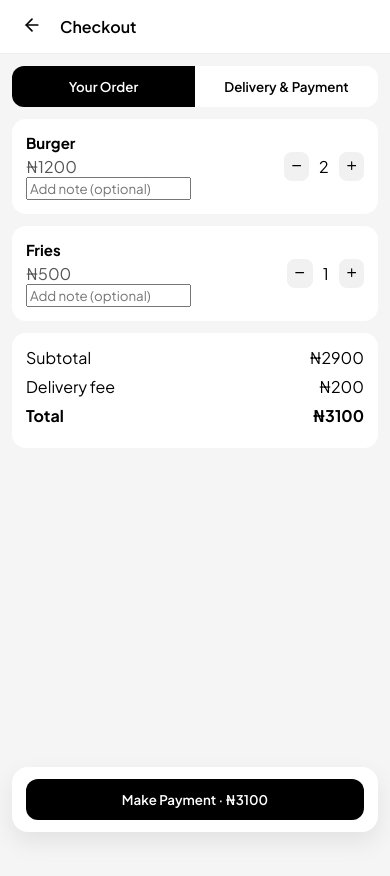
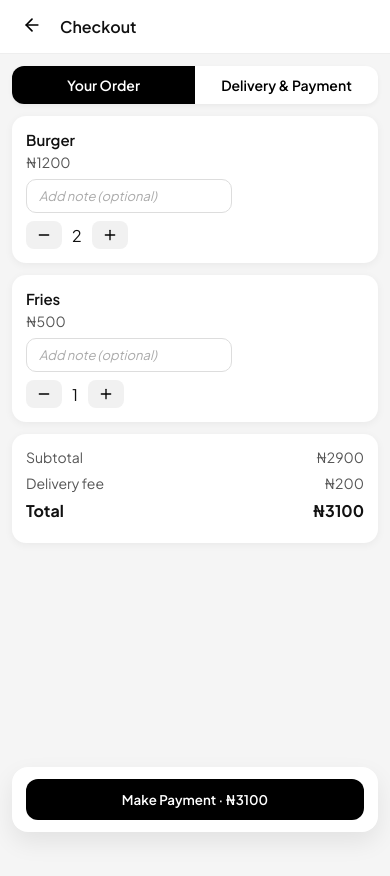
Before and after one commit to ay30bg/droppa, a React (Create React App) app: page /checkout in a window 390 px wide. Shown: the top 876 px of the page. Built offline with nearby package versions, Linux system fonts and the light colour scheme.

Commit message:
Update checkout.css

```diff
--- a/src/styles/checkout.css
+++ b/src/styles/checkout.css
@@ -1,11 +1,13 @@
+/* ================= BASE ================= */
 .co-page {
   min-height: 100vh;
   background: #f5f5f5;
   padding-bottom: 96px;
   font-family: -apple-system, BlinkMacSystemFont, "Inter", sans-serif;
+  color: #111;
 }
 
-/* HEADER */
+/* ================= HEADER ================= */
 .co-header {
   position: sticky;
   top: 0;
@@ -13,6 +15,8 @@
   background: #fff;
   padding: 14px 16px;
   border-bottom: 1px solid #eee;
+  display: flex;
+  align-items: center;
 }
 
 .co-header-left {
@@ -24,6 +28,7 @@
 .co-back {
   background: none;
   border: none;
+  cursor: pointer;
 }
 
 .co-title {
@@ -31,13 +36,14 @@
   font-size: 16px;
 }
 
-/* TABS */
+/* ================= TABS ================= */
 .co-tabs {
   display: flex;
   margin: 12px;
   background: #fff;
   border-radius: 12px;
   overflow: hidden;
+  box-shadow: 0 2px 5px rgba(0,0,0,0.05);
 }
 
 .co-tabs button {
@@ -47,6 +53,7 @@
   background: none;
   font-weight: 600;
   cursor: pointer;
+  transition: background 0.2s;
 }
 
 .co-tabs button.active {
@@ -54,7 +61,7 @@
   color: #fff;
 }
 
-/* ORDER ITEM */
+/* ================= ORDER ITEM ================= */
 .co-order-item {
   background: #fff;
   margin: 0 12px 12px;
@@ -62,20 +69,43 @@
   border-radius: 14px;
   display: flex;
   justify-content: space-between;
-  align-items: center;
+  align-items: flex-start;
+  box-shadow: 0 2px 8px rgba(0,0,0,0.05);
 }
 
-.co-order-item h4 {
+.co-item-details {
+  flex: 1;
+  margin-right: 12px;
+}
+
+.co-item-details h4 {
   margin: 0;
   font-size: 15px;
+  font-weight: 600;
 }
 
-.co-order-item p {
-  margin: 4px 0 0;
+.co-item-details p {
+  margin: 4px 0 8px;
   color: #555;
+  font-size: 14px;
 }
 
-/* QTY */
+.co-note {
+  width: 100%;
+  border: 1px solid #ddd;
+  border-radius: 10px;
+  padding: 8px 12px;
+  font-size: 13px;
+  color: #555;
+  outline: none;
+}
+
+.co-note::placeholder {
+  color: #aaa;
+  font-style: italic;
+}
+
+/* ================= QUANTITY BOX ================= */
 .co-qty-box {
   display: flex;
   align-items: center;
@@ -85,22 +115,49 @@
 .co-qty-box button {
   background: #f1f1f1;
   border: none;
-  padding: 6px;
+  padding: 6px 10px;
   border-radius: 8px;
   cursor: pointer;
+  display: flex;
+  align-items: center;
+  justify-content: center;
+  font-size: 16px;
 }
 
-/* INPUTS */
-.co-input {
-  width: 100%;
-  border: 1px solid #ddd;
-  border-radius: 10px;
-  padding: 12px;
-  font-size: 14px;
-  margin-top: 8px;
+/* ================= CARDS / SUMMARY ================= */
+.co-card {
+  background: #fff;
+  margin: 0 12px 12px;
+  padding: 14px;
+  border-radius: 14px;
+  box-shadow: 0 2px 8px rgba(0,0,0,0.05);
 }
 
-/* PAYMENT METHOD */
+.co-card-title {
+  font-weight: 600;
+  font-size: 15px;
+  display: flex;
+  align-items: center;
+  gap: 6px;
+  margin-bottom: 12px;
+}
+
+/* SUMMARY ROWS */
+.co-summary-row {
+  display: flex;
+  justify-content: space-between;
+  margin-bottom: 8px;
+  font-size: 14px;
+  color: #555;
+}
+
+.co-summary-row.total {
+  font-weight: 700;
+  font-size: 16px;
+  color: #111;
+}
+
+/* ================= PAYMENT METHOD ================= */
 .co-payment {
   display: flex;
   align-items: center;
@@ -110,6 +167,11 @@
   border: 1px solid #e5e5e5;
   margin-top: 10px;
   cursor: pointer;
+  font-size: 14px;
+}
+
+.co-payment input {
+  accent-color: #000;
 }
 
 .co-payment.active {
@@ -117,27 +179,18 @@
   background: #fafafa;
 }
 
-/* SUMMARY */
-.co-summary-row {
-  display: flex;
-  justify-content: space-between;
-  margin-bottom: 8px;
+/* ================= INPUT ================= */
+.co-input {
+  width: 100%;
+  border: 1px solid #ddd;
+  border-radius: 10px;
+  padding: 12px;
+  font-size: 14px;
+  margin-top: 8px;
+  outline: none;
 }
 
-.co-summary-row.total {
-  font-weight: 700;
-  font-size: 16px;
-}
-
-/* CARDS */
-.co-card {
-  background: #fff;
-  margin: 0 12px 12px;
-  padding: 14px;
-  border-radius: 14px;
-}
-
-/* BOTTOM BAR */
+/* ================= BOTTOM BAR / CTA ================= */
 .co-cart-bar {
   position: fixed;
   bottom: 12px;
@@ -170,3 +223,20 @@
   background: #ccc;
   cursor: not-allowed;
 }
+
+/* ================= RESPONSIVE ================= */
+@media (max-width: 480px) {
+  .co-tabs button {
+    font-size: 14px;
+    padding: 10px;
+  }
+
+  .co-order-item {
+    flex-direction: column;
+    align-items: flex-start;
+  }
+
+  .co-qty-box {
+    margin-top: 8px;
+  }
+}
```
